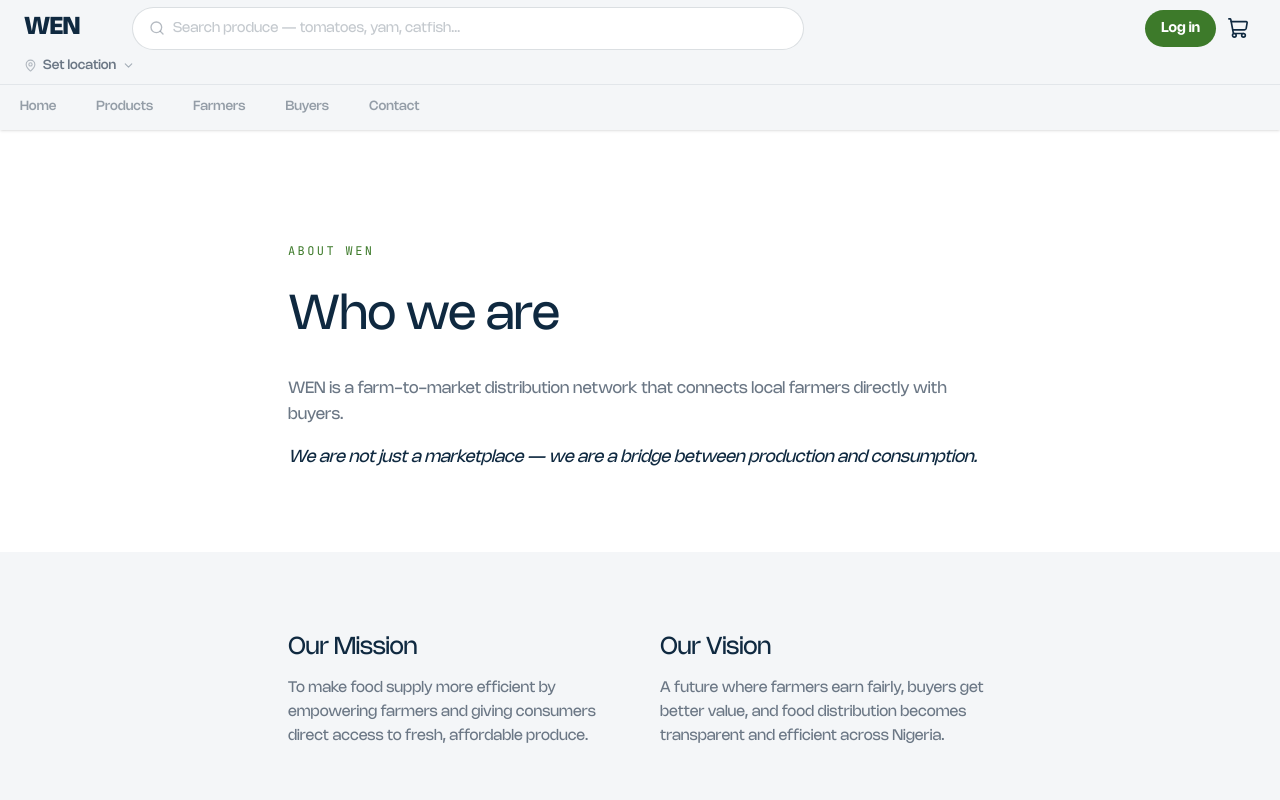
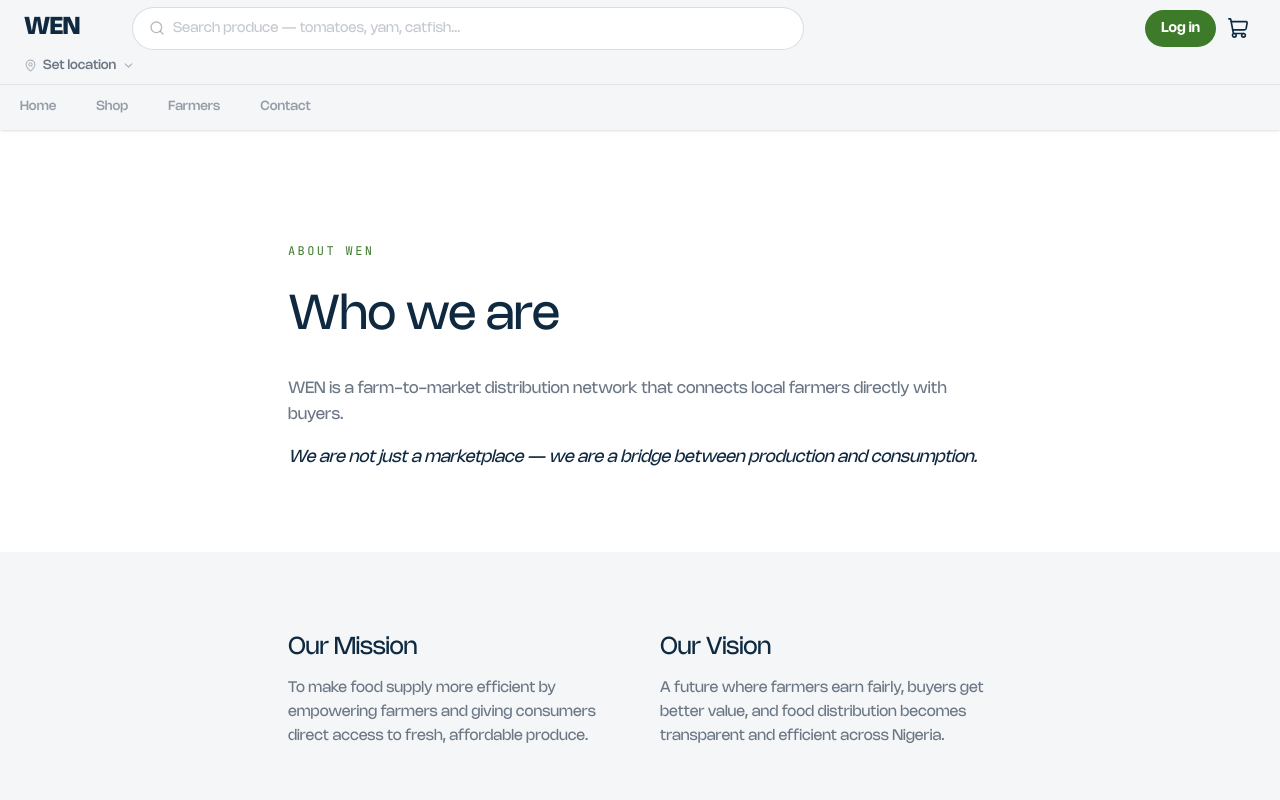
Before and after one commit to solinvictor/wen-backup, a Next.js app: page /about in a window 1280 px wide. Shown: the top 800 px of the page. Built offline with nearby package versions, Linux system fonts and the light colour scheme.

Commit message:
nav: remove Buyers, rename Products to Shop at /store

```diff
--- a/src/components/Nav.tsx
+++ b/src/components/Nav.tsx
@@ -14,9 +14,9 @@ import { LocationPicker } from '@/components/LocationPicker'
 // ── Tab + drawer config ────────────────────────────────────────────────────
 const TABS = [
   { href: '/',         label: 'Home',     icon: Home },
-  { href: '/products', label: 'Products', icon: ShoppingBag },
+  { href: '/store', label: 'Shop', icon: ShoppingBag },
   { href: '/farmers',  label: 'Farmers',  icon: Sprout },
-  { href: '/buyers',   label: 'Buyers',   icon: Users },
+
   { href: '/contact',  label: 'Contact',  icon: Phone },
 ]
 
@@ -28,7 +28,7 @@ function NavSearchBar({ size }: { size: 'sm' | 'lg' }) {
 
   function go() {
     const q = query.trim()
-    router.push(q ? `/products?q=${encodeURIComponent(q)}` : '/products')
+    router.push(q ? `/store?q=${encodeURIComponent(q)}` : '/store')
   }
 
   if (size === 'lg') {
@@ -67,7 +67,7 @@ function CartButton() {
   const { cartCount } = useCart()
   return (
     <Link
-      href="/products"
+      href="/store"
       aria-label={`Cart — ${cartCount} item${cartCount !== 1 ? 's' : ''}`}
       className="relative flex items-center justify-center w-9 h-9 text-soil hover:bg-soil/6 rounded-full transition-colors"
     >
```
